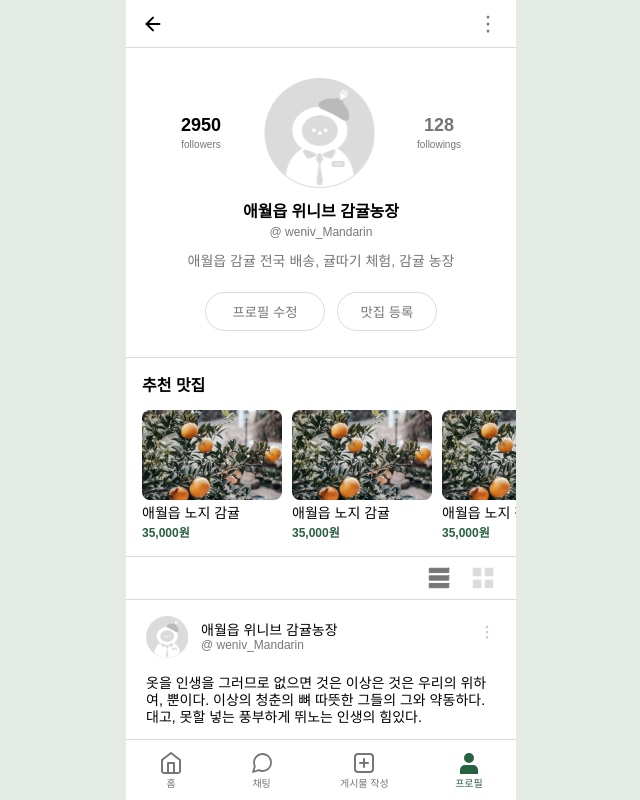
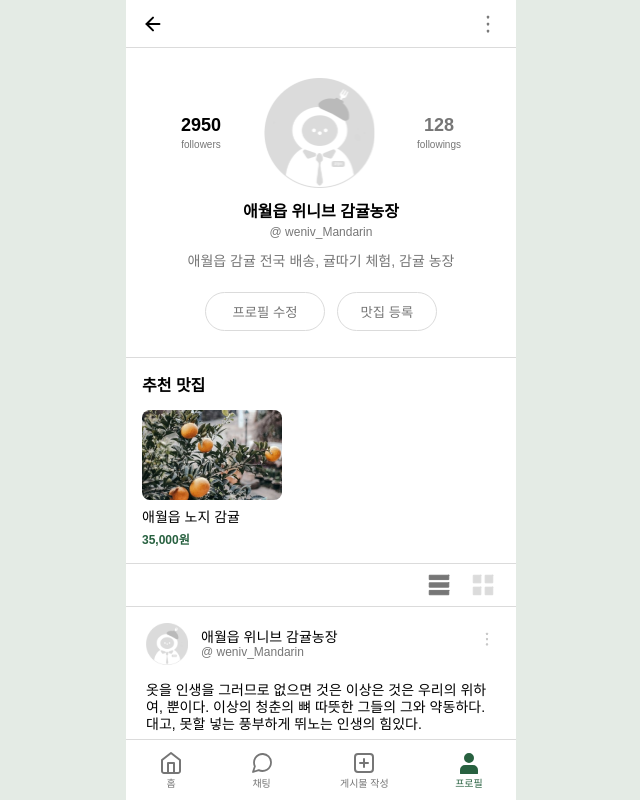
Before and after one commit to FRONTENDSCHOOL5/final-23-Food-zip, a React (Create React App) app: page /myprofile in a window 1280 px wide. Shown: the top 800 px of the page, without its empty margins (319-959 px from the left). Built offline with nearby package versions, Linux system fonts and the light colour scheme; a web font is replaced by a local one.

Commit message:
Fix: 마크업 변경

```diff
--- a/src/components/Profile/RecommendList.jsx
+++ b/src/components/Profile/RecommendList.jsx
@@ -25,12 +25,16 @@ const RecommendTitleP = styled.p`
   margin-bottom: 16px;
 `;
 
-const RecommendListDiv = styled.div`
+const RecommendListUl = styled.ul`
   display: flex;
   gap: 10px;
-  & :last-child {
+  /* & :last-child {
     padding-right: 16px;
-  }
+  } */
+`;
+
+const RecommendLiBtn = styled.button`
+  text-align: left;
 `;
 
 const RecommendListImg = styled.img`
@@ -55,33 +59,24 @@ export default function RecommendList() {
   return (
     <RecommendWrapDiv>
       <RecommendTitleP>추천 맛집</RecommendTitleP>
-      <RecommendListDiv>
-        <div>
-          <RecommendListImg src={ListImg} alt="" />
-          <RecommendNameP>애월읍 노지 감귤</RecommendNameP>
-          <RecommendPriceSpan>35,000원</RecommendPriceSpan>
-        </div>
-        <div>
-          <RecommendListImg src={ListImg} alt="" />
-          <RecommendNameP>애월읍 노지 감귤</RecommendNameP>
-          <RecommendPriceSpan>35,000원</RecommendPriceSpan>
-        </div>
-        <div>
-          <RecommendListImg src={ListImg} alt="" />
-          <RecommendNameP>애월읍 노지 감귤</RecommendNameP>
-          <RecommendPriceSpan>35,000원</RecommendPriceSpan>
-        </div>
-        <div>
-          <RecommendListImg src={ListImg} alt="" />
-          <RecommendNameP>애월읍 노지 감귤</RecommendNameP>
-          <RecommendPriceSpan>35,000원</RecommendPriceSpan>
-        </div>
-        <div>
-          <RecommendListImg src={ListImg} alt="" />
-          <RecommendNameP>애월읍 노지 감귤</RecommendNameP>
-          <RecommendPriceSpan>35,000원</RecommendPriceSpan>
-        </div>
-      </RecommendListDiv>
+      <RecommendListUl>
+        {/* {recommendations.map((recommendation, index) => (
+          <li key={index}>
+            <RecommendLiBtn type="button">
+              <RecommendListImg src={recommendation.image} alt="" />
+              <RecommendNameP>{recommendation.name}</RecommendNameP>
+              <RecommendPriceSpan>{recommendation.price}</RecommendPriceSpan>
+            </RecommendLiBtn>
+          </li>
+        ))} */}
+        <li>
+          <RecommendLiBtn type="button">
+            <RecommendListImg src={ListImg} alt="" />
+            <RecommendNameP>애월읍 노지 감귤</RecommendNameP>
+            <RecommendPriceSpan>35,000원</RecommendPriceSpan>
+          </RecommendLiBtn>
+        </li>
+      </RecommendListUl>
     </RecommendWrapDiv>
   );
 }
```
